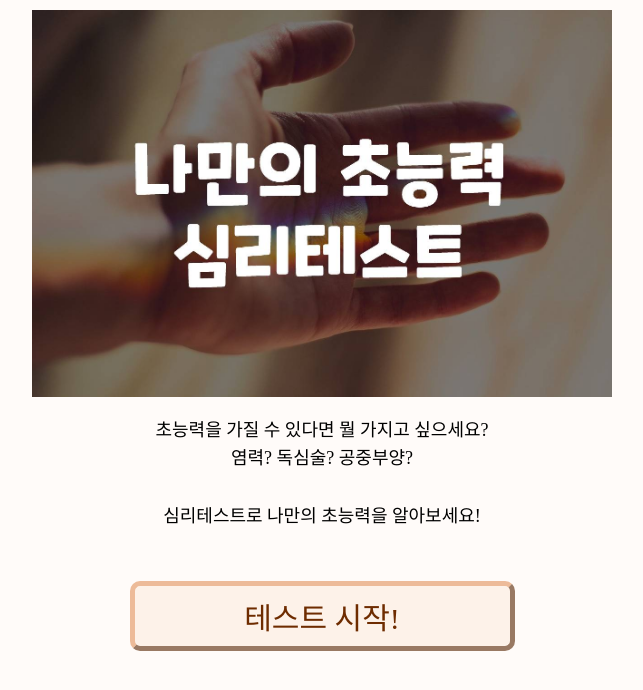
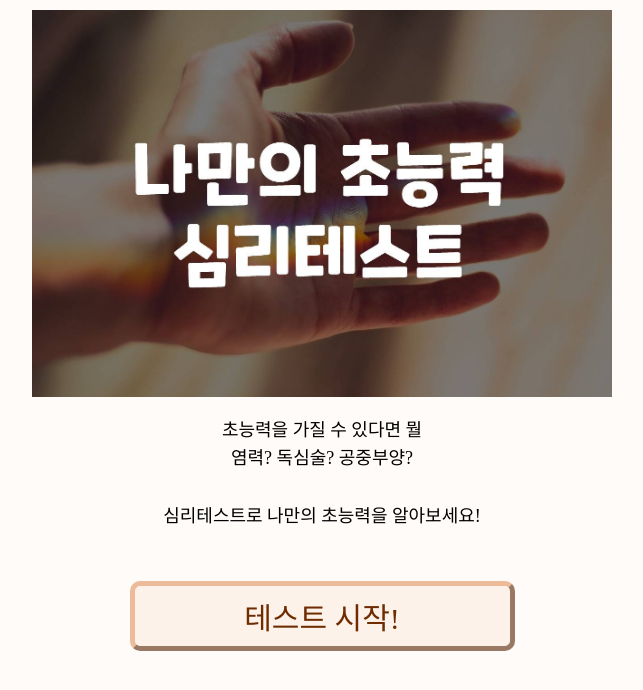
Before and after one commit to nnnonon/nnnonon.github.io, a plain HTML site: page index.html in a window 1280 px wide. Shown: the whole page, without its empty margins (318-961 px from the left). Drawn offline with Linux system fonts and the light colour scheme; a web font is replaced by a local one.

Commit message:
Update index.html

```diff
--- a/index.html
+++ b/index.html
@@ -15,7 +15,7 @@
 <body>
   <div id="main_contents">
     <image src="images/title.jpg" id="titleImg"/>
-    <div id="introText">초능력을 가질 수 있다면 뭘 가지고 싶으세요?<br>염력? 독심술? 공중부양?<br><br>심리테스트로 나만의 초능력을 알아보세요!
+    <div id="introText">초능력을 가질 수 있다면 뭘 <br>염력? 독심술? 공중부양?<br><br>심리테스트로 나만의 초능력을 알아보세요!
 
       <button id="startButton" onclick="start()">테스트 시작!</button>
     </div>
```
